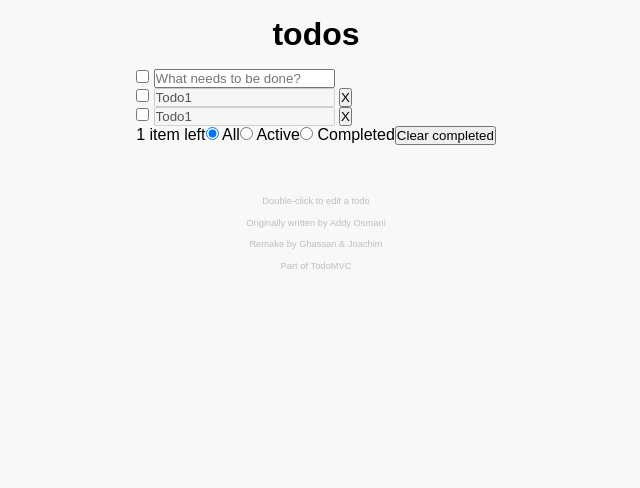
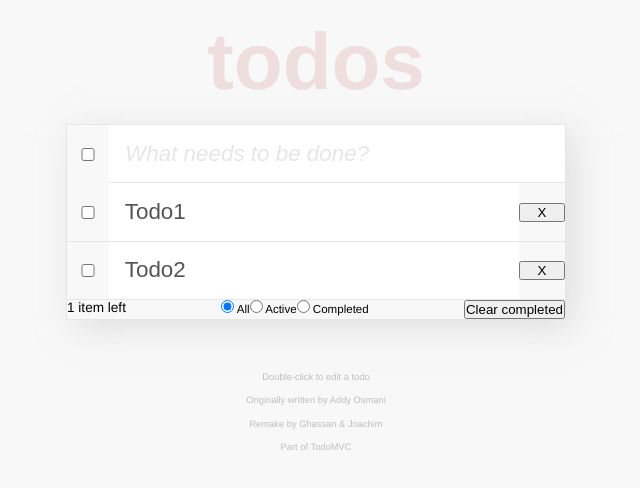
Before and after one commit to JoachimNordeke/TodoMVCBasic, a plain HTML site: page index.html in a window 1280 px wide. Shown: the whole page, without its empty margins (324-964 px from the left). Drawn offline with Linux system fonts and the light colour scheme.

Commit message:
style update

```diff
--- a/index.html
+++ b/index.html
@@ -24,12 +24,12 @@
             <ul>
                 <li>
                     <input type="checkbox">
-                    <input type="textbox" value="Todo1" disabled>
+                    <input type="text" value="Todo1" disabled>
                     <button>X</button>
                 </li>
                 <li>
                     <input type="checkbox">
-                    <input type="textbox" value="Todo1" disabled>
+                    <input type="text" value="Todo2" disabled>
                     <button>X</button>
                 </li>
             </ul>
--- a/style.css
+++ b/style.css
@@ -6,7 +6,7 @@
 }
 body {
     background-color: #f8f8f8;
-    font-family: sans-serif;
+    font-family: 'Helvetica Neue', Helvetica, Arial, sans-serif;
 }
 body, footer {
     display: flex;
@@ -19,14 +19,29 @@ li {
 .todo-action ul {
     display: flex;
     justify-content: space-between;
+    font-size: .85em;
 }
 header {
-    margin: 1em 0;
+    margin: 1em;
+}
+h1 {
+    font-size: 5em;
+    color: rgba(170, 0, 0, 0.1);
+}
+main{
+    width: 500px;
+    box-shadow: .5em .5em 2em rgba(200, 200, 200, 0.5);
+    border: 1px solid #e6e6e6;
+}
+@media screen and (max-width: 550px){
+    main {
+        width: 100vw;
+    }
 }
 footer {
     margin-top: 4em;
     font-size: .7em;
-    line-height: 1.3rem;
+    line-height: 2em;
     color: #bebebe;
 }
 footer a {
@@ -36,3 +51,40 @@ footer a {
 footer a:hover {
     text-decoration: underline;
 }
+.todo-entry {
+    display: flex;
+    align-items: center;
+}
+.todo-entry input[type="checkbox"] {
+    flex: 1;
+}
+.todo-entry input[type="text"]{
+    font-size: 1.4em;
+    color: #4d4d4d;
+    padding: .7em .7em;
+    border: none;
+    flex: 10;
+    border-bottom: 1px solid #e6e6e6;
+}
+.todo-entry input[type="text"]::placeholder {
+    color: #e6e6e6;
+    font-style: italic;
+}
+.todo-list li {
+    display: flex;
+    align-items: center;
+    border-bottom: 1px solid #e6e6e6;
+}
+.todo-list input[type="checkbox"]{
+    flex: 1;
+}
+.todo-list input[type="text"]:disabled {
+    background-color: white;
+    font-size: 1.4em;
+    padding: .7em .7em;
+    border: none;
+    flex: 9;
+}
+.todo-list button {
+    flex: 1;
+}
```
